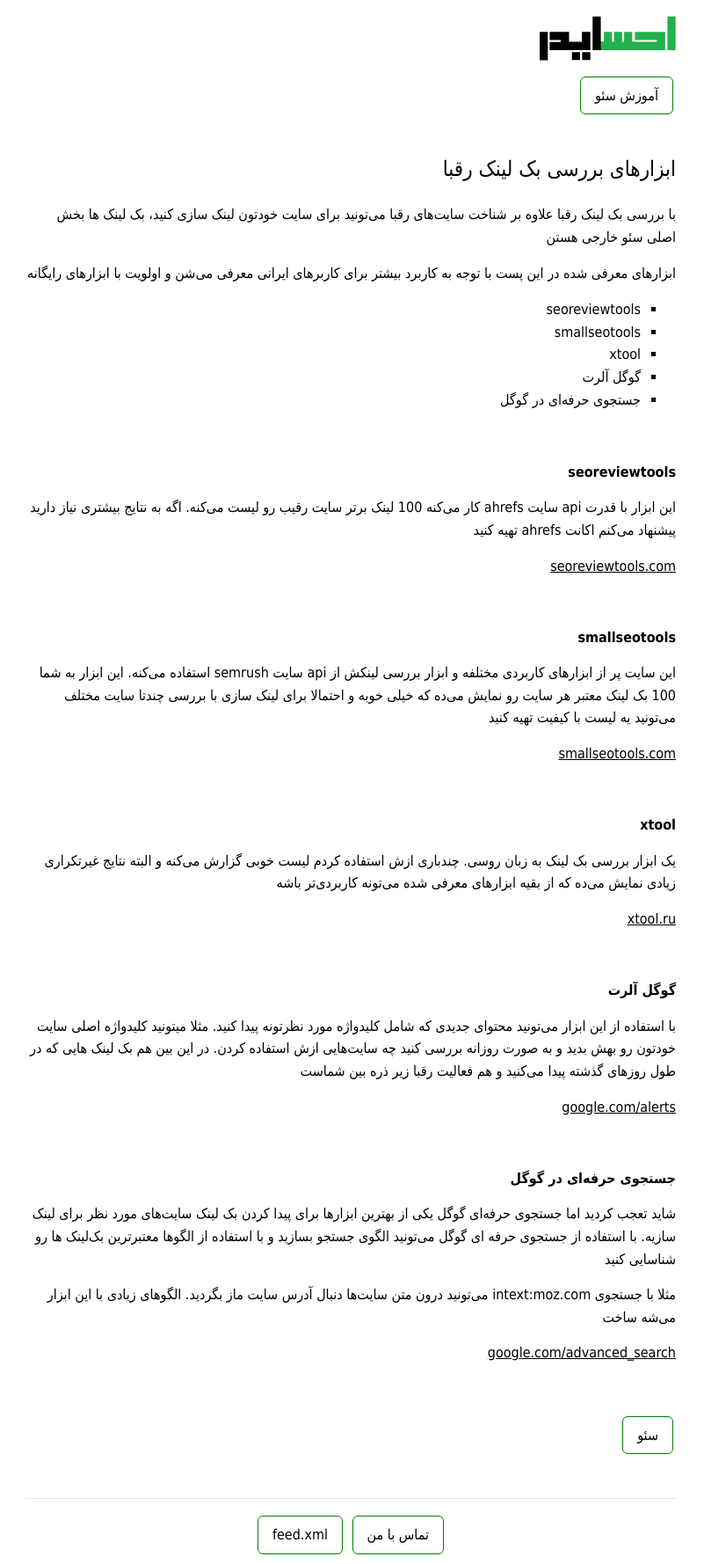
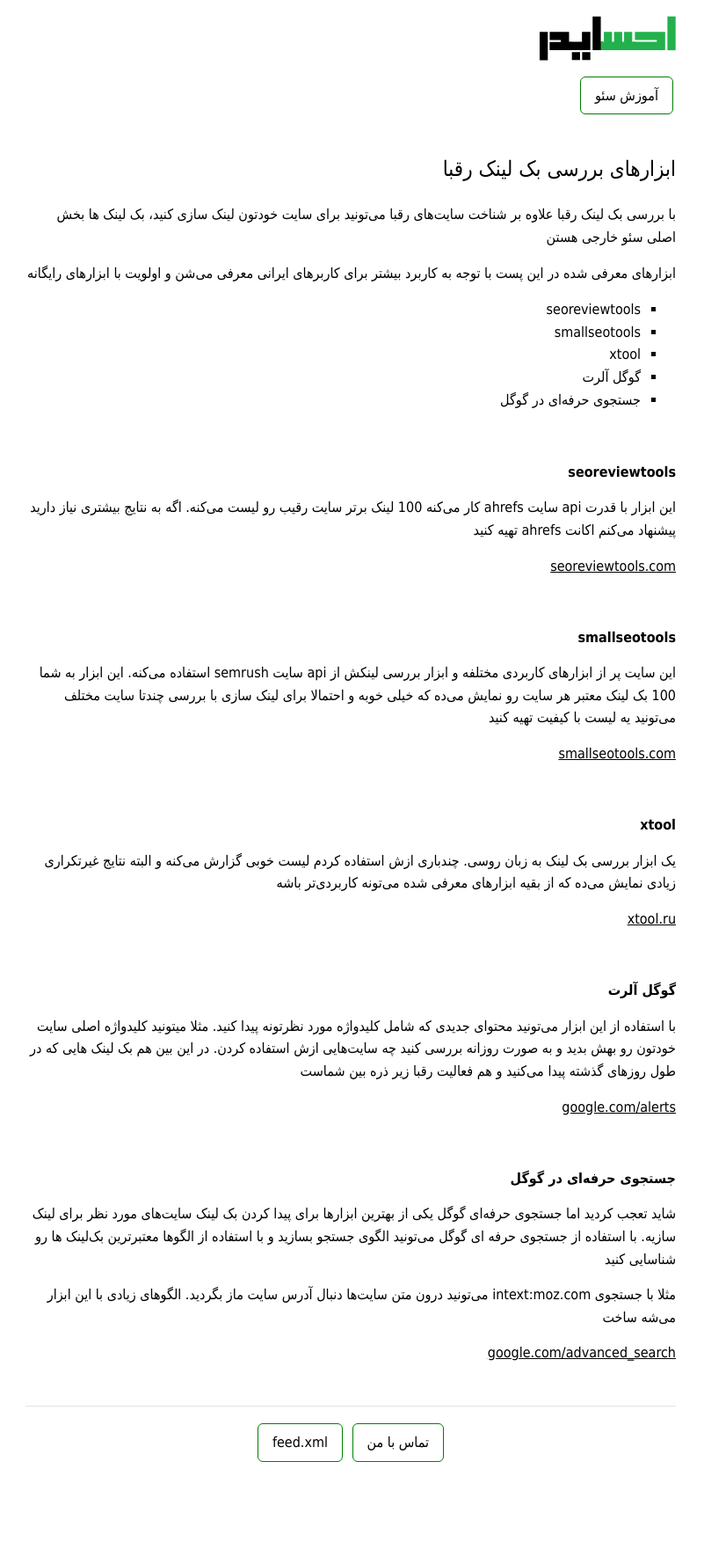
Before and after one commit to darkblog/darkblog.github.io, a Jekyll site: the page built from _posts/2021-5-2-backlink-checker.md, in a window 1280 px wide. Shown: the whole page at 88% size, without its empty margins (241-1042 px from the left). Built offline with Jekyll 4.4.1, drawn with Linux system fonts in a browser that asks for light colours; after the commit the page ends 1673 px from its top, so only the background shows below that.

Commit message:
Update 2021-5-2-backlink-checker.md

```diff
--- a/_posts/2021-5-2-backlink-checker.md
+++ b/_posts/2021-5-2-backlink-checker.md
@@ -54,7 +54,3 @@
 مثلا با جستجوی intext:moz.com می‌تونید درون متن سایت‌ها دنبال آدرس سایت ماز بگردید. الگوهای زیادی با این ابزار می‌شه ساخت
 
 <a rel="nofollow" href="https://www.google.com/advanced_search" target="_blank">google.com/advanced_search</a>
-
-<br>
-
-<a href="{{ site.url }}/seo" class="button">سئو</a>
```
